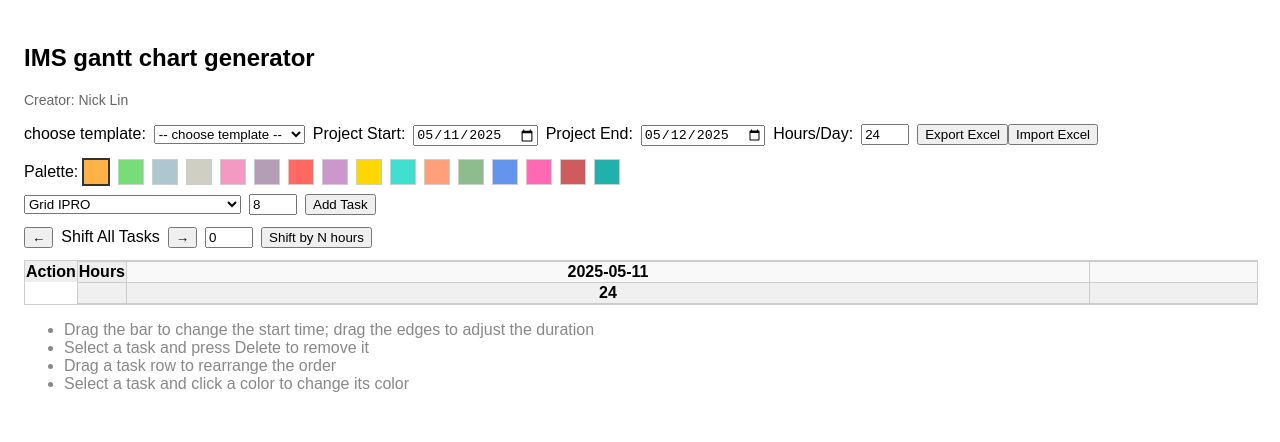
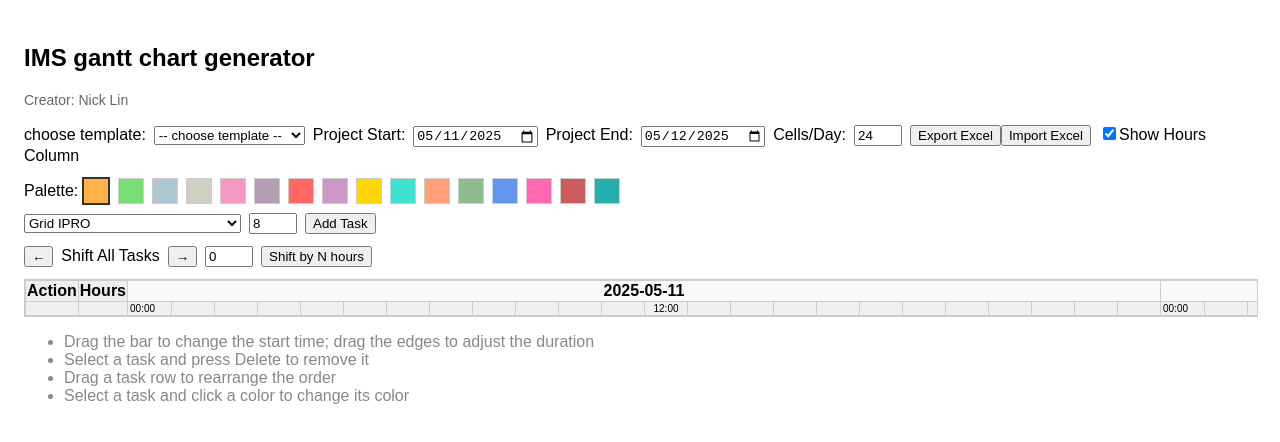
Before and after one commit to nicklin9989/gantt_chart_gen, a React (Create React App) app: page / in a window 1280 px wide. Shown: the top 442 px of the page. Built offline with nearby package versions, Linux system fonts and the light colour scheme.

Commit message:
change cells/day

```diff
--- a/src/App.js
+++ b/src/App.js
@@ -103,8 +103,14 @@ const defaultTemplates = [
 ];
 // 調色盤
 const palette = [
-  "#FFB347", "#77DD77", "#AEC6CF", "#CFCFC4",
-  "#F49AC2", "#B39EB5", "#FF6961", "#CB99C9",
+  "#FFB347",
+  "#77DD77",
+  "#AEC6CF",
+  "#CFCFC4",
+  "#F49AC2",
+  "#B39EB5",
+  "#FF6961",
+  "#CB99C9",
   "#FFD700", // 金色
   "#40E0D0", // 青綠
   "#FFA07A", // 淺橙
@@ -112,7 +118,7 @@ const palette = [
   "#6495ED", // 藍
   "#FF69B4", // 粉紅
   "#CD5C5C", // 棗紅
-  "#20B2AA"  // 青藍
+  "#20B2AA", // 青藍
 ];
 function App() {
   // 獲取當前日期
@@ -132,6 +138,7 @@ function App() {
   const [shiftHours, setShiftHours] = useState(0);
   const fileInputRef = useRef();
   const [selectedTemplate, setSelectedTemplate] = useState("");
+  const [showHoursColumn, setShowHoursColumn] = useState(true);
   // 產生橫軸
   const allDateHours = getDateHourArray(
     new Date(startDate),
@@ -226,63 +233,86 @@ function App() {
   async function exportExcel() {
     const workbook = new ExcelJS.Workbook();
     const sheet = workbook.addWorksheet("Gantt");
-    // 標題列
-    const headerRow1 = ["Action", "Hours"];
+
+    // Header Row 1: Action, Hours (conditional), Dates
+    const headerRow1Values = ["Action"];
+    if (showHoursColumn) {
+      headerRow1Values.push("Hours");
+    }
     for (let d = 0; d < allDateHours.length; d += hoursPerDay) {
-      headerRow1.push(allDateHours[d].date);
+      headerRow1Values.push(allDateHours[d].date);
       for (let h = 1; h < hoursPerDay; h++) {
-        headerRow1.push(null);
+        headerRow1Values.push(null);
       }
     }
-    sheet.addRow(headerRow1);
-    // 合併日期儲存格
-    let col1 = 3;
+    const excelHeaderRow1 = sheet.addRow(headerRow1Values);
+
+    // Merge date cells in Header Row 1
+    let dateMergeStartCol = showHoursColumn ? 3 : 2;
     for (let d = 0; d < allDateHours.length; d += hoursPerDay) {
-      sheet.mergeCells(1, col1, 1, col1 + hoursPerDay - 1);
-      col1 += hoursPerDay;
+      sheet.mergeCells(1, dateMergeStartCol, 1, dateMergeStartCol + hoursPerDay - 1);
+      dateMergeStartCol += hoursPerDay;
     }
-    // 小時列
-    const headerRow2 = [" ", null];
-    for (let d = 0; d < allDateHours.length; d += hoursPerDay) {
-      headerRow2.push(hoursPerDay);
-      for (let h = 1; h < hoursPerDay; h++) {
-        headerRow2.push(null);
+
+    // Style Header Row 1
+    excelHeaderRow1.eachCell((cell) => {
+      cell.fill = {
+        type: "pattern",
+        pattern: "solid",
+        fgColor: { argb: "FFD9D9D9" },
+      };
+      cell.alignment = { vertical: "middle", horizontal: "center" };
+      cell.border = { top: { style: "thin" }, left: { style: "thin" }, bottom: { style: "thin" }, right: { style: "thin" } };
+    });
+
+    // Header Row 2: Placeholders and Time Markers (00:00, 12:00)
+    const excelHeaderRow2Values = [];
+    excelHeaderRow2Values.push(null); // Cell under "Action"
+    if (showHoursColumn) {
+      excelHeaderRow2Values.push(null); // Cell under "Hours"
+    }
+    allDateHours.forEach(dh => {
+      const hourInDay = dh.hour;
+      if (hourInDay === 0) {
+        excelHeaderRow2Values.push("00:00");
+      } else if (hourInDay === 12) {
+        excelHeaderRow2Values.push("12:00");
+      } else {
+        excelHeaderRow2Values.push(null);
+      }
+    });
+    const excelHeaderRow2 = sheet.addRow(excelHeaderRow2Values);
+
+    // Style Header Row 2
+    for (let i = 1; i <= sheet.columnCount; i++) {
+      const cell = excelHeaderRow2.getCell(i);
+      cell.fill = {
+        type: "pattern",
+        pattern: "solid",
+        fgColor: { argb: "FFF2F2F2" }, // Light grey background
+      };
+      cell.alignment = { vertical: "middle", horizontal: "center" };
+      cell.border = { top: { style: "thin" }, left: { style: "thin" }, bottom: { style: "thin" }, right: { style: "thin" } };
+      if (cell.value === "00:00" || cell.value === "12:00") {
+        cell.font = { size: 8, color: { argb: "FF595959" } }; // Smaller, grey font
       }
     }
-    sheet.addRow(headerRow2);
-    // 合併小時儲存格
-    let col2 = 3;
-    for (let d = 0; d < allDateHours.length; d += hoursPerDay) {
-      sheet.mergeCells(2, col2, 2, col2 + hoursPerDay - 1);
-      col2 += hoursPerDay;
+
+    // Data rows
+    tasks.forEach((task) => {
+      const rowData = [task.name];
+      if (showHoursColumn) {
+        rowData.push(task.duration);
       }
-    // 設定第一、二列底色與置中
-    sheet.getRow(1).eachCell(cell => {
-      cell.fill = {
-        type: 'pattern',
-        pattern: 'solid',
-        fgColor: { argb: 'FFD9D9D9' }
-      };
-      cell.alignment = { vertical: 'middle', horizontal: 'center' };
-    });
-    sheet.getRow(2).eachCell(cell => {
-      cell.fill = {
-        type: 'pattern',
-        pattern: 'solid',
-        fgColor: { argb: 'FFF2F2F2' }
-      };
-      cell.alignment = { vertical: 'middle', horizontal: 'center' };
-    });
-    // 資料列
-    tasks.forEach((task) => {
-      const row = [task.name, task.duration];
       for (let i = 0; i < allDateHours.length; i++) {
-        row.push(i >= task.start && i < task.start + task.duration ? " " : "");
+        rowData.push(i >= task.start && i < task.start + task.duration ? " " : "");
       }
-      const r = sheet.addRow(row);
-      // 色塊樣式
+      const r = sheet.addRow(rowData);
+
+      // Cell coloring for tasks
+      const taskCellsStartCol = showHoursColumn ? 3 : 2;
       for (let i = 0; i < allDateHours.length; i++) {
-        const cell = r.getCell(i + 3);
+        const cell = r.getCell(i + taskCellsStartCol);
         if (i >= task.start && i < task.start + task.duration) {
           cell.fill = {
             type: "pattern",
@@ -290,45 +320,52 @@ function App() {
             fgColor: { argb: task.color.replace("#", "") },
           };
         }
+        // Apply thin borders to all data cells in the timeline part
+        cell.border = { top: { style: "thin" }, left: { style: "thin" }, bottom: { style: "thin" }, right: { style: "thin" } };
+      }
+       // Style Name and Hours cells for data rows
+      r.getCell(1).border = { top: { style: "thin" }, left: { style: "thin" }, bottom: { style: "thin" }, right: { style: "thin" } };
+      if (showHoursColumn) {
+        r.getCell(2).alignment = { vertical: "middle", horizontal: "center" };
+        r.getCell(2).border = { top: { style: "thin" }, left: { style: "thin" }, bottom: { style: "thin" }, right: { style: "thin" } };
       }
     });
-    // 欄寬
-    sheet.columns.forEach((col, i) => {
-      col.width = i === 0 ? 30 : (i === 1 ? 8 : 8);
-    });
-    // 只加外框
-    sheet.eachRow((row, rowNumber) => {
-      row.eachCell((cell, colNumber) => {
-        cell.border = {
-          top: { style: 'thin' },
-          left: { style: 'thin' },
-          bottom: { style: 'thin' },
-          right: { style: 'thin' }
-        };
-      });
-    });
-    // 加粗最外框（修正版）
-    const firstRow = 1;
-    const lastRow = sheet.rowCount;
-    const firstCol = 1;
-    const lastCol = sheet.columnCount;
-    for (let r = firstRow; r <= lastRow; r++) {
-      for (let c = firstCol; c <= lastCol; c++) {
+
+    // Column Widths
+    sheet.getColumn(1).width = 30; // Action column
+    let currentColumnIndex = 2;
+    if (showHoursColumn) {
+      sheet.getColumn(currentColumnIndex).width = 8; // Hours column
+      currentColumnIndex++;
+    }
+    for (let i = 0; i < allDateHours.length; i++) {
+      sheet.getColumn(currentColumnIndex + i).width = 10; // Each hour cell in timeline (調寬)
+    }
+
+    // Overall thick outer border (applied after all rows and cells have their individual thin borders)
+    const firstRowIdx = 1;
+    const lastRowIdx = sheet.rowCount;
+    const firstColIdx = 1;
+    const lastColIdx = sheet.columnCount;
+
+    for (let r = firstRowIdx; r <= lastRowIdx; r++) {
+      for (let c = firstColIdx; c <= lastColIdx; c++) {
         const cell = sheet.getRow(r).getCell(c);
-        let border = {
-          top: { style: 'thin' },
-          left: { style: 'thin' },
-          bottom: { style: 'thin' },
-          right: { style: 'thin' }
-        };
-        if (r === firstRow) border.top = { style: 'thick' };
-        if (r === lastRow) border.bottom = { style: 'thick' };
-        if (c === firstCol) border.left = { style: 'thick' };
-        if (c === lastCol) border.right = { style: 'thick' };
-        cell.border = border;
+        // Ensure all cells have a base thin border object to modify
+        if (!cell.border) {
+            cell.border = {};
+        }
+        const currentBorder = JSON.parse(JSON.stringify(cell.border)); // Deep copy
+
+        currentBorder.top = r === firstRowIdx ? { style: "thick" } : (currentBorder.top || { style: "thin" });
+        currentBorder.bottom = r === lastRowIdx ? { style: "thick" } : (currentBorder.bottom || { style: "thin" });
+        currentBorder.left = c === firstColIdx ? { style: "thick" } : (currentBorder.left || { style: "thin" });
+        currentBorder.right = c === lastColIdx ? { style: "thick" } : (currentBorder.right || { style: "thin" });
+        cell.border = currentBorder;
       }
     }
-    // 下載
+
+    // Download
     const buf = await workbook.xlsx.writeBuffer();
     saveAs(new Blob([buf]), "gantt.xlsx");
   }
@@ -469,7 +506,7 @@ function App() {
           />
         </label>
         <label>
-          Hours/Day:
+          Cells/Day:
           <input
             type="number"
             min={1}
@@ -490,6 +527,14 @@ function App() {
         <button onClick={() => fileInputRef.current.click()}>
           Import Excel
         </button>
+        <label style={{ marginLeft: "8px" }}>
+          <input
+            type="checkbox"
+            checked={showHoursColumn}
+            onChange={(e) => setShowHoursColumn(e.target.checked)}
+          />
+          Show Hours Column
+        </label>
       </div>
       <div style={{ display: "flex", alignItems: "center", marginBottom: 8 }}>
         <span>Palette:</span>
@@ -576,10 +621,12 @@ function App() {
                   position: "sticky",
                   left: 0,
                   zIndex: 1,
+                  border: "1px solid #ccc",
                 }}
               >
                 Action
               </th>
+              {showHoursColumn && (
                 <th
                   style={{
                     width: 60,
@@ -590,6 +637,7 @@ function App() {
                 >
                   Hours
                 </th>
+              )}
               {allDateHours.map((dh, i) =>
                 i % hoursPerDay === 0 ? (
                   <th
@@ -609,39 +657,55 @@ function App() {
                 ) : null
               )}
             </tr>
+            {/* Modified Second Header Row for Time Markers */}
             <tr>
               <th
                 style={{
+                  width: 200,
+                  background: "#f0f0f0",
                   position: "sticky",
                   left: 0,
                   zIndex: 1,
+                  border: "1px solid #ccc",
                 }}
               />
+              {showHoursColumn && (
                 <th
+                  style={{
+                    width: 60,
+                    background: "#f0f0f0",
+                    textAlign: "center",
+                    border: "1px solid #ccc",
+                  }}
+                />
+              )}
+              {allDateHours.map((dh, index) => {
+                const hourInDay = dh.hour;
+                let label = "";
+                if (hourInDay === 0) {
+                  label = "00:00";
+                } else if (hourInDay === 12) {
+                  label = "12:00";
+                }
+                return (
+                  <th
+                    key={`header-hour-marker-${index}`}
                     style={{
                       background: "#f0f0f0",
                       border: "1px solid #ccc",
-                  textAlign: "center",
-                }}
-              />
-              {allDateHours.map((dh, i) =>
-                i % hoursPerDay === 0 ? (
-                  <th
-                    key={i}
-                    colSpan={hoursPerDay}
-                    style={{
-                      background: "#f0f0f0",
-                      border: "1px solid #ccc",
-                      textAlign: "center",
-                      width: hoursPerDay * 40,
-                      minWidth: hoursPerDay * 40,
-                      maxWidth: hoursPerDay * 40,
+                      textAlign: label === "00:00" ? "left" : "center",
+                      paddingLeft: label === "00:00" ? "2px" : undefined,
+                      width: 40,
+                      minWidth: 40,
+                      maxWidth: 40,
+                      fontSize: "10px",
+                      fontWeight: "normal",
                     }}
                   >
-                    {hoursPerDay}
+                    {label}
                   </th>
-                ) : null
-              )}
+                );
+              })}
             </tr>
           </thead>
           <tbody>
@@ -672,6 +736,7 @@ function App() {
                 >
                   {task.name}
                 </td>
+                {showHoursColumn && (
                   <td
                     style={{
                       border: "1px solid #ccc",
@@ -681,6 +746,7 @@ function App() {
                   >
                     {task.duration}
                   </td>
+                )}
                 {allDateHours.map((dh, i) => {
                   // bar
                   if (i === task.start) {
```
Lines whose indentation alone changed are shown as unchanged.
